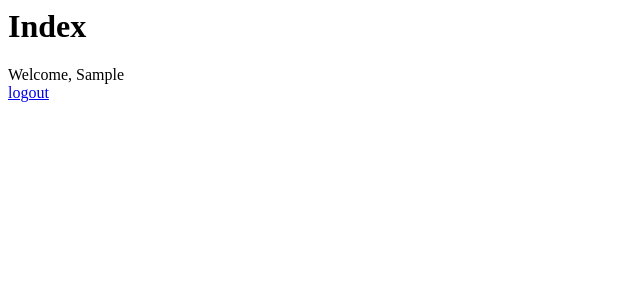
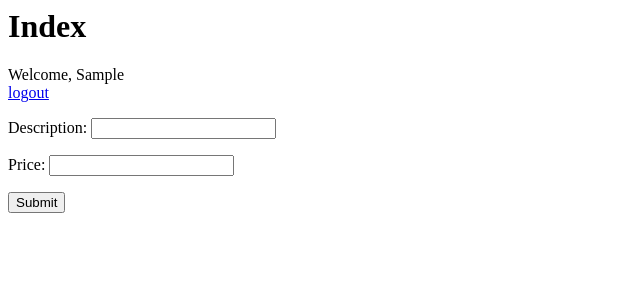
Before and after one commit to zgalant/budget, a Django app: page / in a window 1280 px wide. Shown: the top 300 px of the page, without its empty margins (0-640 px from the left). Run offline with Django 3.2, Linux system fonts and the light colour scheme; the visitor is signed in with stand-in values (Sample User, id 1); data that the repository does not hold is empty.

Commit message:
basic form for adding purchases. list all purchases for user.

```diff
--- a/budget/budget/urls.py
+++ b/budget/budget/urls.py
@@ -21,4 +21,6 @@ urlpatterns = patterns(
     (r'^login/?$', "purchases.views.login"),
     (r'^logout/?$', "purchases.views.logout"),
     (r'^register/?$', "purchases.views.register"),
+
+    (r'^add_purchase/?$', "purchases.views.index"),
 )
--- a/budget/purchases/forms.py
+++ b/budget/purchases/forms.py
@@ -44,3 +44,8 @@ class RegistrationForm(forms.Form):
         if password != '' and match != password:
             raise forms.ValidationError("Passwords did not match!")
         return match
+
+
+class AddPurchaseForm(forms.Form):
+    description = forms.CharField()
+    price = forms.DecimalField(decimal_places=2)
--- a/budget/purchases/templates/index.html
+++ b/budget/purchases/templates/index.html
@@ -3,6 +3,17 @@
 {% if user.is_authenticated %}
 	<div>Welcome, {{user.first_name}}</div>
 	<a href="/logout">logout</a>
+
+	<form action="/add_purchase" method="post">
+		{% csrf_token %}
+		{{ form.as_p }}
+		<input type="submit" value="Submit" />
+	</form>
+
+	{% for purchase in purchases %}
+		<div>${{purchase.price}}: {{purchase.description}}</div>
+	{% endfor %}
+
 {% else %}
 	<a href="/login">Login</a> or <a href="/register">Register</a>
 {% endif %}
--- a/budget/purchases/views.py
+++ b/budget/purchases/views.py
@@ -8,17 +8,46 @@ from django.contrib import auth
 from django.contrib.auth.decorators import login_required
 
 from django.contrib.auth.models import User
+from purchases.models import Purchase
 
 from purchases.forms import RegistrationForm
+from purchases.forms import AddPurchaseForm
 
 
 def index(request):
-    return render_to_response("index.html", {
-        'title': "Purchases",
-        "user": request.user
-    },
-        context_instance=RequestContext(request)
-    )
+    if request.user.is_authenticated():
+        if request.method == "POST":
+            form = AddPurchaseForm(request.POST)
+            if form.is_valid():
+                description = form.cleaned_data['description']
+                price = form.cleaned_data['price']
+                purchase = Purchase(
+                    description=description,
+                    price=price,
+                    user=request.user
+                )
+                purchase.save()
+                return redirect("/")
+        else:
+            form = AddPurchaseForm()
+
+        purchases = Purchase.objects.filter(user=request.user)
+
+        return render_to_response("index.html", {
+            'title': "Purchases",
+            "user": request.user,
+            "purchases": purchases,
+            "form": form,
+        },
+            context_instance=RequestContext(request)
+        )
+    else:
+        return render_to_response("index.html", {
+            'title': "Purchases",
+            "user": request.user,
+        },
+            context_instance=RequestContext(request)
+        )
 
 
 def create_basic_user(form, request):
```
